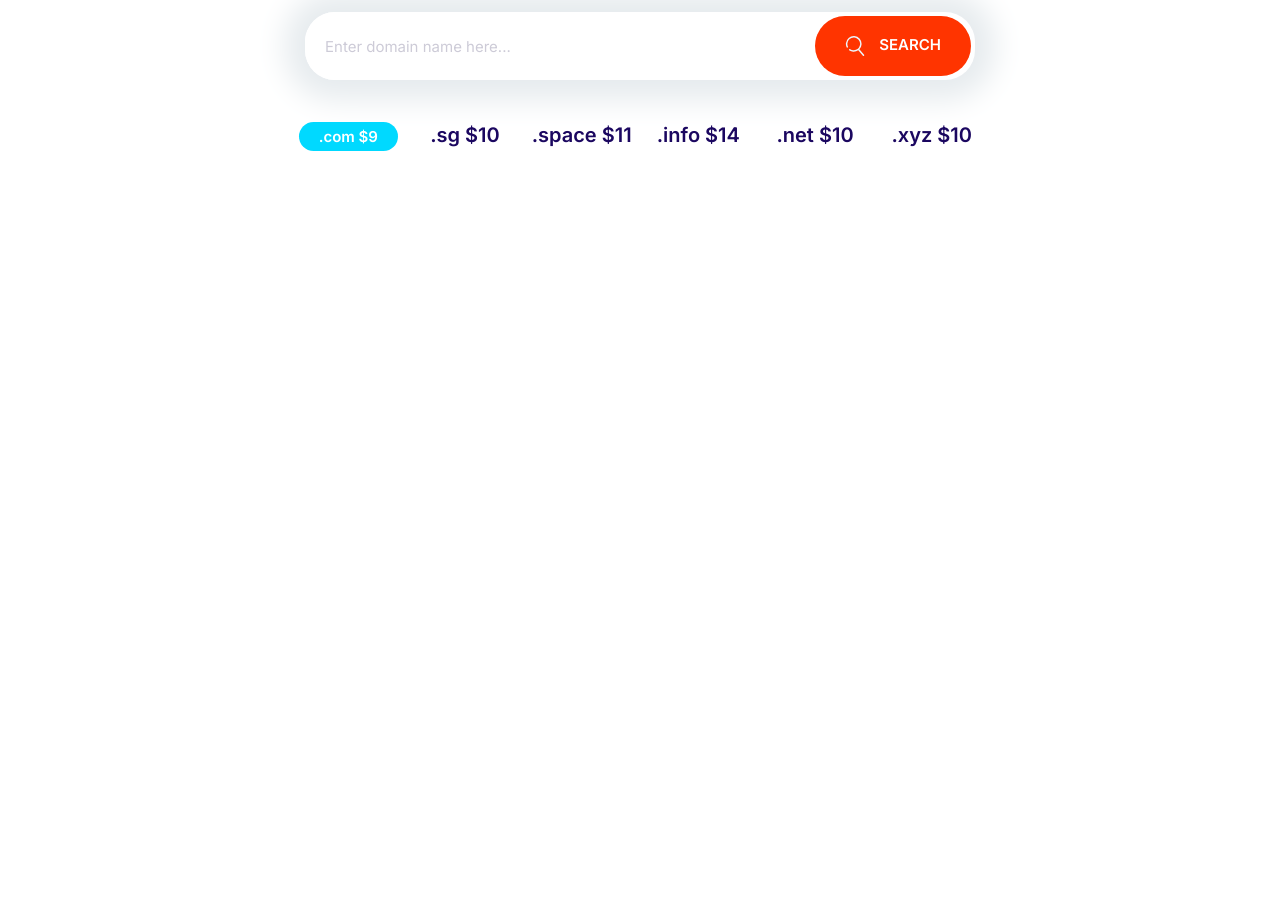
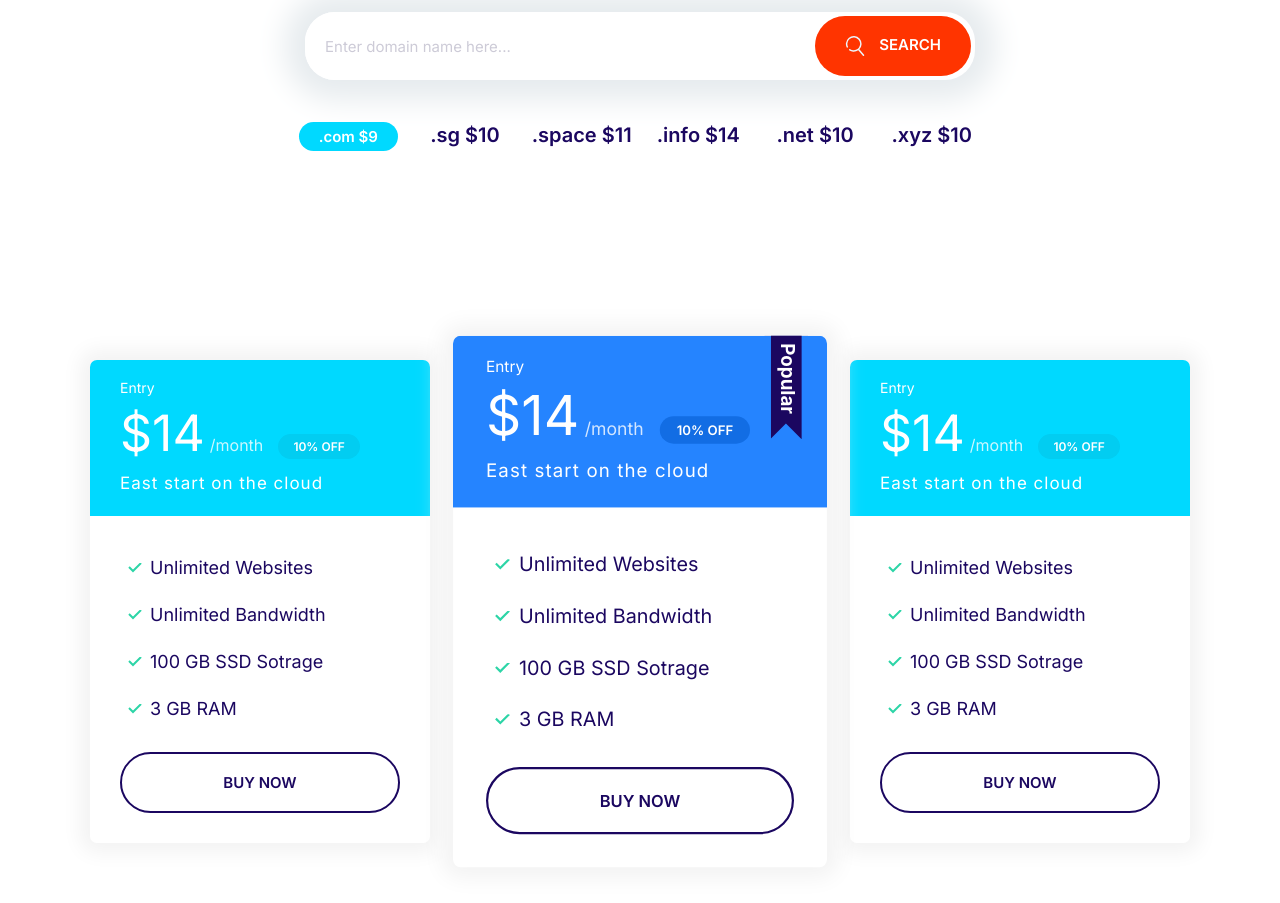
Before and after one commit to JohnKelvin-M/Moshify, a plain HTML site: page index.html in a window 1280 px wide. Shown: the part 979-1882 px from the top of the page. Before the commit the page ends 1279 px from the top, so only its background shows below. Drawn offline with Linux system fonts and the light colour scheme.

Commit message:
Plans block

```diff
--- a/css/styles.css
+++ b/css/styles.css
@@ -323,11 +323,19 @@ a {
   color: #fff;
 }
 
+.card--primary .badge--primary {
+  background: #126de4;
+}
+
 .card--secondary .badge--secondary {
   background: #02cdf1;
 }
 
 /* PLANS */
+.plan {
+  transition: transform 0.2s ease-out;
+}
+
 .plan__name {
   color: #fff;
   margin: 0;
@@ -357,6 +365,10 @@ a {
   margin-bottom: 2rem;
 }
 
+.plan--popular {
+  transform: scale(1.1);
+}
+
 .plan--popular .card__header {
   position: relative;
 }
@@ -368,6 +380,14 @@ a {
   position: absolute;
   top: -6px;
   right: 5%;
+}
+
+.plan:hover {
+  transform: scale(1.05);
+}
+
+.plan--popular:hover {
+  transform: scale(1.15);
 }
 
 @media screen and (min-width: 1024px) {
@@ -731,3 +751,13 @@ a {
     grid-template-columns: repeat(auto-fit, minmax(10rem, 1fr));
   }
 }
+
+/* PLANS BLOCK */
+.block-plans .grid {
+  gap: 8rem 4rem;
+}
+
+.block-plans .card {
+  max-width: 500px;
+  margin: 0 auto;
+}
--- a/index.html
+++ b/index.html
@@ -68,6 +68,73 @@
         <li>.xyz $10</li>
       </ul>
     </section>
+
+    <section class="block container block-plans">
+      <div class="grid grid--1x3">
+        <div class="plan">
+          <div class="card card--secondary">
+            <header class="card__header">
+              <h3 class="plan__name">Entry</h3>
+              <span class="plan__price">$14</span>
+              <span class="plan__billing-cycle">/month</span>
+              <span class="badge badge--secondary badge--small">10% OFF</span>
+              <span class="plan__description">East start on the cloud</span>
+            </header>
+            <div class="card__body">
+              <ul class="list list--tick">
+                <li class="list__item">Unlimited Websites</li>
+                <li class="list__item">Unlimited Bandwidth</li>
+                <li class="list__item">100 GB SSD Sotrage</li>
+                <li class="list__item">3 GB RAM</li>
+              </ul>
+              <button class="btn btn--outline btn--block">Buy Now</button>
+            </div>
+          </div>
+        </div>
+
+        <div class="plan plan--popular">
+          <div class="card card--primary">
+            <header class="card__header">
+              <h3 class="plan__name">Entry</h3>
+              <span class="plan__price">$14</span>
+              <span class="plan__billing-cycle">/month</span>
+              <span class="badge badge--primary badge--small">10% OFF</span>
+              <span class="plan__description">East start on the cloud</span>
+            </header>
+            <div class="card__body">
+              <ul class="list list--tick">
+                <li class="list__item">Unlimited Websites</li>
+                <li class="list__item">Unlimited Bandwidth</li>
+                <li class="list__item">100 GB SSD Sotrage</li>
+                <li class="list__item">3 GB RAM</li>
+              </ul>
+              <button class="btn btn--outline btn--block">Buy Now</button>
+            </div>
+          </div>
+        </div>
+
+        <div class="plan">
+          <div class="card card--secondary">
+            <header class="card__header">
+              <h3 class="plan__name">Entry</h3>
+              <span class="plan__price">$14</span>
+              <span class="plan__billing-cycle">/month</span>
+              <span class="badge badge--secondary badge--small">10% OFF</span>
+              <span class="plan__description">East start on the cloud</span>
+            </header>
+            <div class="card__body">
+              <ul class="list list--tick">
+                <li class="list__item">Unlimited Websites</li>
+                <li class="list__item">Unlimited Bandwidth</li>
+                <li class="list__item">100 GB SSD Sotrage</li>
+                <li class="list__item">3 GB RAM</li>
+              </ul>
+              <button class="btn btn--outline btn--block">Buy Now</button>
+            </div>
+          </div>
+        </div>
+      </div>
+    </section>
     <script src="js/main.js"></script>
   </body>
 </html>
```
